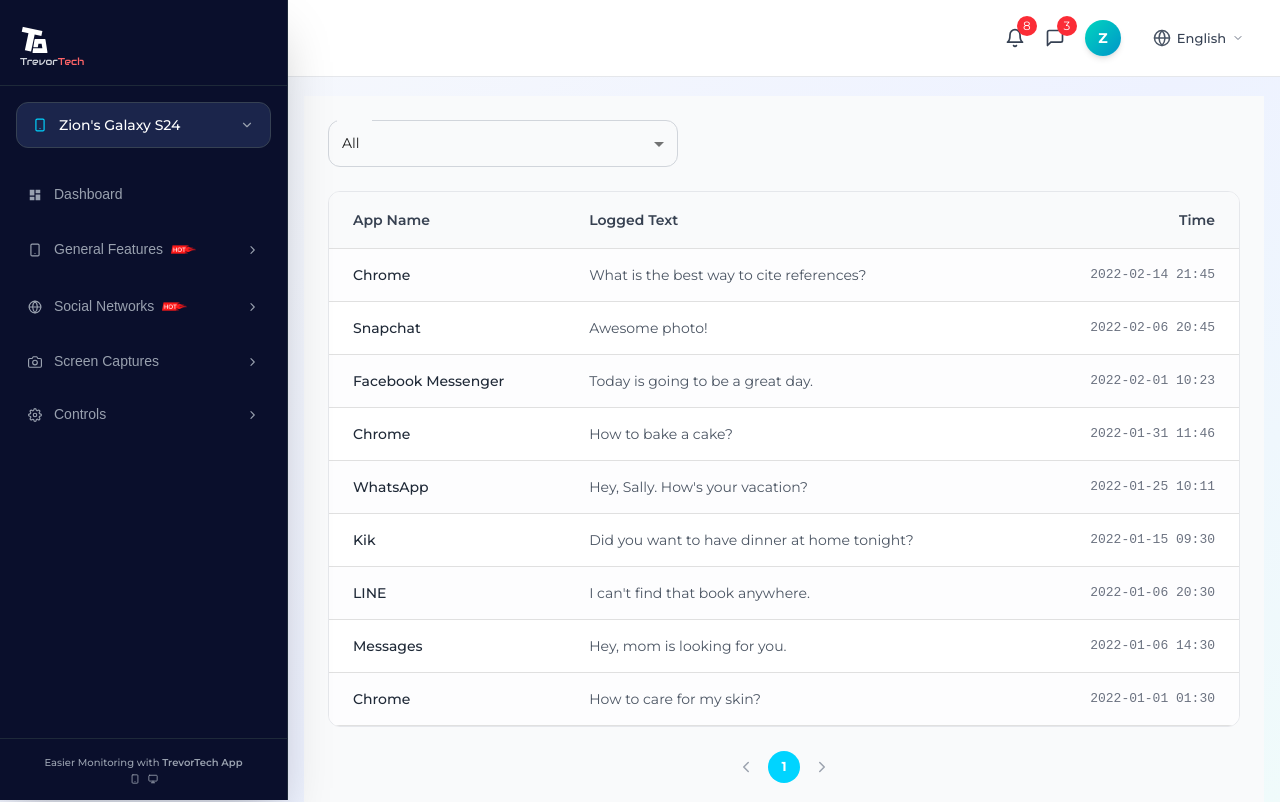
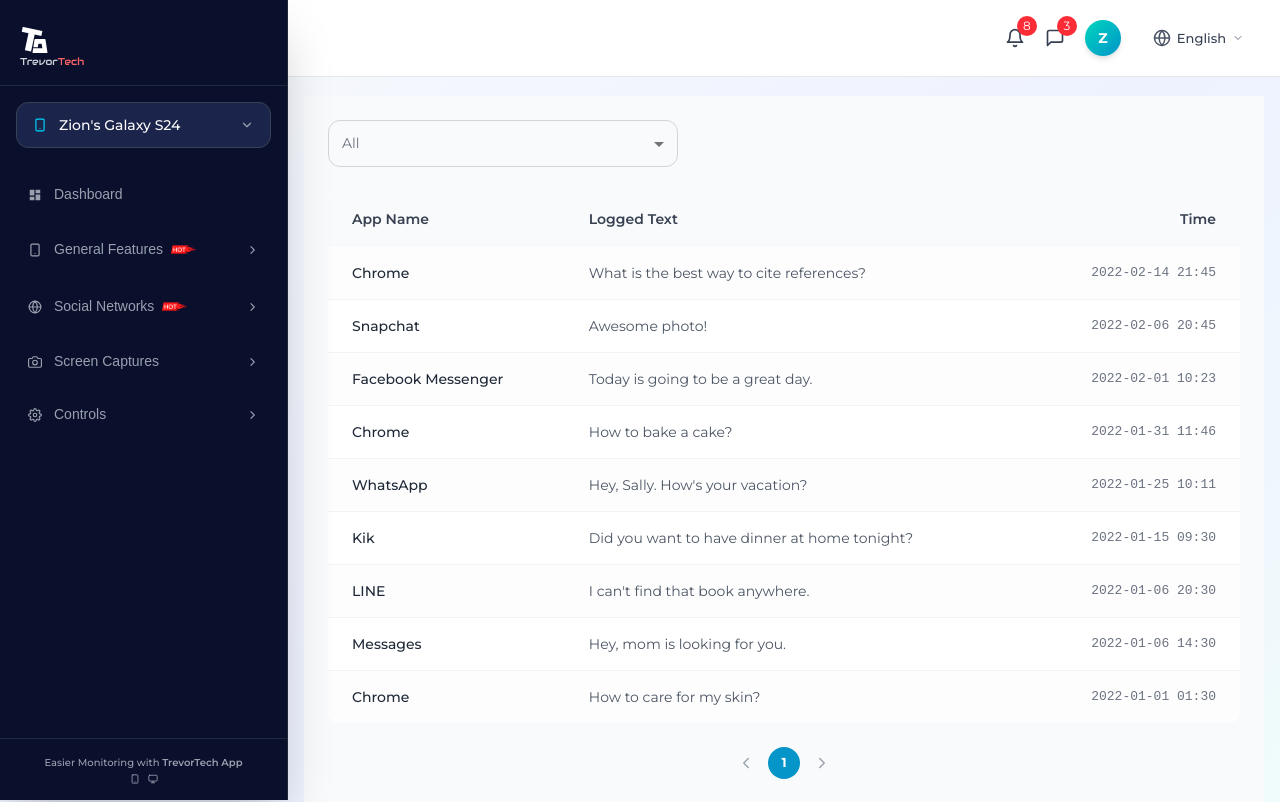
Before and after one commit to LifeofPaks/trevor-tech, a React (Vite) app: page /demo/general/keylogger in a window 1280 px wide. Shown: the top 802 px of the page. Built offline with nearby package versions, Linux system fonts and the light colour scheme; a web font is replaced by a local one.

Commit message:
updated ui

```diff
--- a/src/pages/keylogger/KeyLogger.jsx
+++ b/src/pages/keylogger/KeyLogger.jsx
@@ -16,7 +16,6 @@ import {
   Chip,
   Stack,
   IconButton,
-  Divider,
 } from "@mui/material";
 import { FiChevronLeft, FiChevronRight } from "react-icons/fi";
 
@@ -93,14 +92,14 @@ const KeyLogger = () => {
     <Box className="!p-6 !bg-gray-50 !min-h-screen">
       {/* Header: Dropdown */}
       <Box className="!mb-6">
-        <FormControl  size="small" sx={{ minWidth: 350 }}>
+        <FormControl size="small" sx={{ minWidth: 350 }}>
           <Select
             value={selectedApp}
-            label="App"
             onChange={(e) => {
               setSelectedApp(e.target.value);
               setPage(1);
             }}
+            displayEmpty
             sx={{
               borderRadius: "12px",
               backgroundColor: "#f9fafb",
@@ -108,16 +107,17 @@ const KeyLogger = () => {
                 borderColor: "#d1d5db",
               },
               "&:hover .MuiOutlinedInput-notchedOutline": {
-                borderColor: "#00d4ff",
+                borderColor: "#0695c8",
               },
               "&.Mui-focused .MuiOutlinedInput-notchedOutline": {
-                borderColor: "#00d4ff",
+                borderColor: "#0695c8",
+                boxShadow: "0 0 0 1px #0695c8",
               },
               "& .MuiSelect-select": {
                 py: 1.5,
                 fontSize: "0.875rem",
+                color: selectedApp === "All" ? "#6b7280" : "#1f2937",
               },
-
             }}
             MenuProps={{
               PaperProps: {
@@ -126,6 +126,9 @@ const KeyLogger = () => {
                   borderRadius: "12px",
                   boxShadow: "0 10px 15px -3px rgba(0,0,0,0.1)",
                   mt: 1,
+                  "&::-webkit-scrollbar": { display: "none" },
+                  scrollbarWidth: "none",
+                  msOverflowStyle: "none",
                 },
               },
             }}
@@ -139,7 +142,12 @@ const KeyLogger = () => {
                   py: 1,
                   "&.Mui-selected": {
                     backgroundColor: "#e0f2fe",
+                    color: "#0695c8",
+                    fontWeight: 500,
                     "&:hover": { backgroundColor: "#cce7ff" },
+                  },
+                  "&:hover": {
+                    backgroundColor: "#f3f4f6",
                   },
                 }}
               >
@@ -150,14 +158,15 @@ const KeyLogger = () => {
         </FormControl>
       </Box>
 
-      {/* Table */}
+      {/* Table - Borderless */}
       <TableContainer
         component={Paper}
         elevation={0}
         sx={{
-          border: "1px solid #e5e7eb",
           borderRadius: "12px",
           overflow: "hidden",
+          border: "none",
+          boxShadow: "none",
         }}
         className="!rounded-xl"
       >
@@ -171,6 +180,7 @@ const KeyLogger = () => {
                   fontSize: "0.875rem",
                   py: 2,
                   pl: 3,
+                  borderBottom: "none",
                 }}
               >
                 App Name
@@ -181,6 +191,7 @@ const KeyLogger = () => {
                   color: "#374151",
                   fontSize: "0.875rem",
                   py: 2,
+                  borderBottom: "none",
                 }}
               >
                 Logged Text
@@ -193,6 +204,7 @@ const KeyLogger = () => {
                   fontSize: "0.875rem",
                   py: 2,
                   pr: 3,
+                  borderBottom: "none",
                 }}
               >
                 Time
@@ -208,6 +220,7 @@ const KeyLogger = () => {
                   sx={{
                     "&:nth-of-type(odd)": { backgroundColor: "#fdfdfe" },
                     "&:hover": { backgroundColor: "#f0f9ff" },
+                    "&:last-child td": { borderBottom: 0 },
                   }}
                 >
                   <TableCell
@@ -216,6 +229,10 @@ const KeyLogger = () => {
                       color: "#1f2937",
                       pl: 3,
                       fontSize: "0.875rem",
+                      borderBottom:
+                        i < filteredLogs.length - 1
+                          ? "1px solid #f3f4f6"
+                          : "none",
                     }}
                   >
                     {log.app}
@@ -225,6 +242,10 @@ const KeyLogger = () => {
                       color: "#4b5563",
                       fontSize: "0.875rem",
                       maxWidth: 400,
+                      borderBottom:
+                        i < filteredLogs.length - 1
+                          ? "1px solid #f3f4f6"
+                          : "none",
                     }}
                   >
                     {log.text}
@@ -236,6 +257,10 @@ const KeyLogger = () => {
                       color: "#6b7280",
                       pr: 3,
                       fontSize: "0.8125rem",
+                      borderBottom:
+                        i < filteredLogs.length - 1
+                          ? "1px solid #f3f4f6"
+                          : "none",
                     }}
                   >
                     {log.time}
@@ -244,7 +269,7 @@ const KeyLogger = () => {
               ))
             ) : (
               <TableRow>
-                <TableCell colSpan={3} sx={{ py: 8 }}>
+                <TableCell colSpan={3} sx={{ py: 8, borderBottom: "none" }}>
                   <Box className="!text-center">
                     <Typography
                       variant="body1"
@@ -272,7 +297,7 @@ const KeyLogger = () => {
               label={page}
               size="small"
               sx={{
-                backgroundColor: "#00d4ff",
+                backgroundColor: "#0695c8",
                 color: "white",
                 fontWeight: "bold",
                 width: 32,
```
